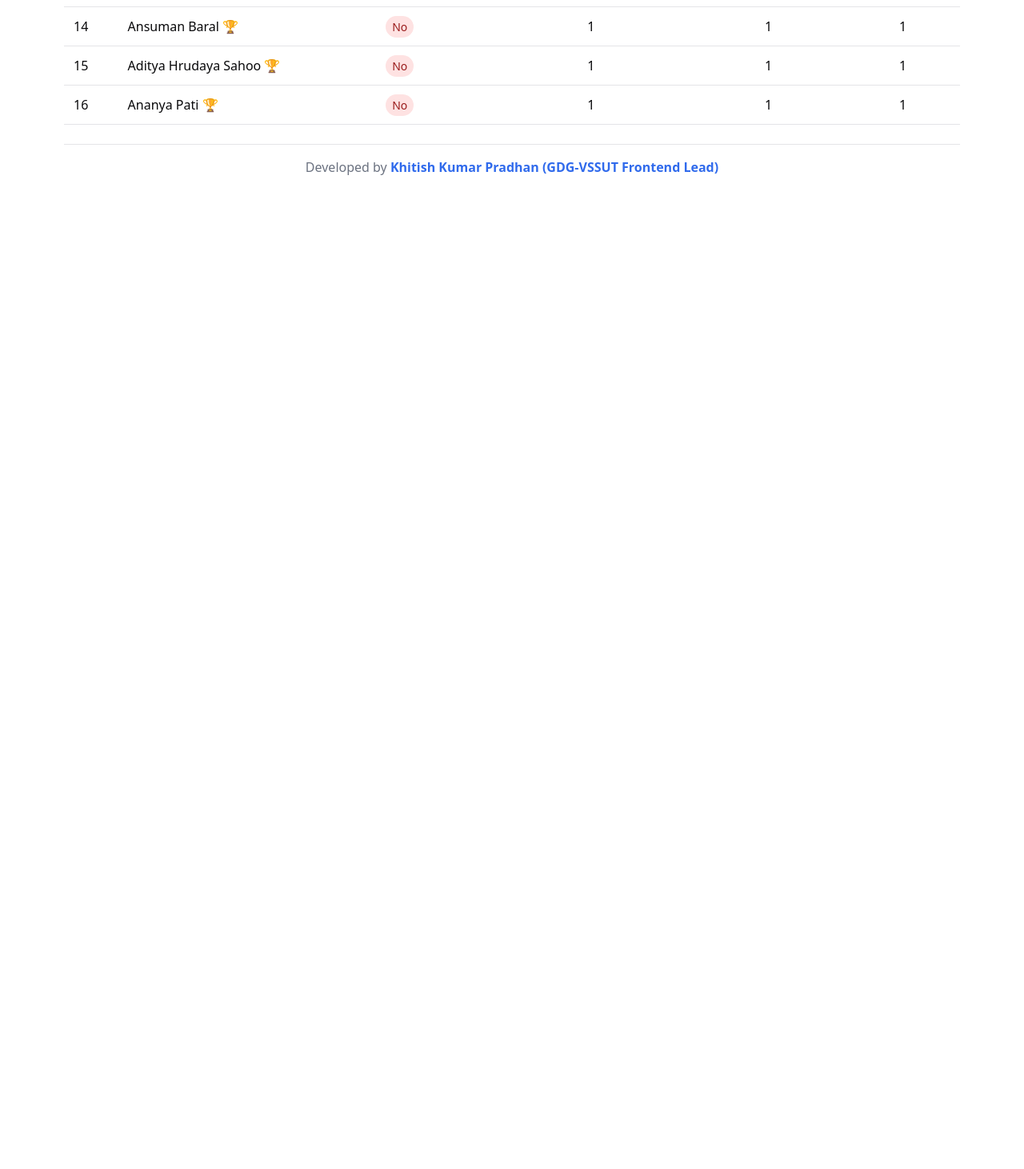
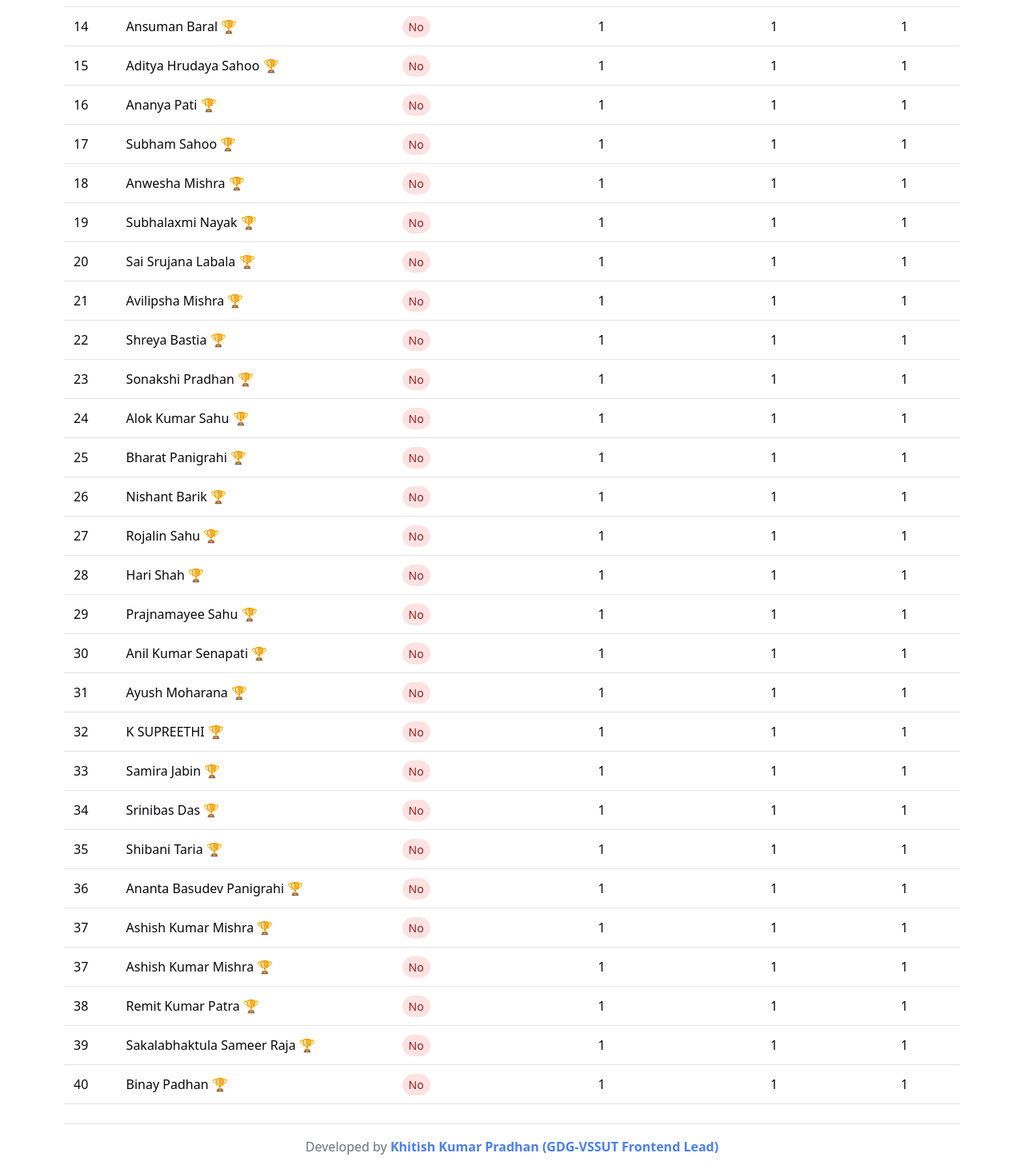
Before and after one commit to Khitishgithub/gdg_vssut_Leaderboard, a Next.js app: page / in a window 1280 px wide. Shown: the part 1190-2652 px from the top of the page at 80% size. Before the commit the page ends 1427 px from the top, so only its background shows below. Built offline with nearby package versions, Linux system fonts and the light colour scheme.

Commit message:
inforamtion updated

```diff
--- a/app/components/LeaderboardTemplate.tsx
+++ b/app/components/LeaderboardTemplate.tsx
@@ -301,7 +301,7 @@ const LeaderboardTemplate = () => {
                 <th className="p-3 text-left">Rank</th>
                 <th className="p-3 text-left">Name</th>
                 <th className="p-3 text-center">All Pathways Completed</th>
-                <th className="p-3 text-center">Prompt Design in Vertex AI</th>
+                <th className=" p-3 text-center">Prompt Design in Vertex AI</th>
                 <th className="p-3 text-center">Develop GenAI Apps</th>
                 <th className="p-3 text-center">Gen AI Arcade</th>
               </tr>
--- a/app/components/participantsData.ts
+++ b/app/components/participantsData.ts
@@ -136,4 +136,213 @@ export interface Participant {
       genAI: 1,
       arcade: 1,
     },
+    {
+      rank: 17,
+      name: "Subham sahoo",
+      allPathways: false,
+      promptDesign: 1,
+      genAI: 1,
+      arcade: 1,
+
+    },
+    {
+      rank: 18,
+      name: "Anwesha mishra",
+      allPathways: false,
+      promptDesign: 1,
+      genAI: 1,
+      arcade: 1,
+
+    },
+    {
+      rank: 19,
+      name: "Subhalaxmi Nayak",
+      allPathways: false,
+      promptDesign: 1,
+      genAI: 1,
+      arcade: 1,
+
+    },
+    {
+      rank: 20,
+      name: "Sai srujana labala",
+      allPathways: false,
+      promptDesign: 1,
+      genAI: 1,
+      arcade: 1,
+
+    },
+    {
+      rank: 21,
+      name: "Avilipsha Mishra",
+      allPathways: false,
+      promptDesign: 1,
+      genAI: 1,
+      arcade: 1,
+
+    },
+    {
+      rank: 22,
+      name: "Shreya Bastia",
+      allPathways: false,
+      promptDesign: 1,
+      genAI: 1,
+      arcade: 1,
+    },
+    {
+      rank: 23,
+      name: "Sonakshi Pradhan",
+      allPathways: false,
+      promptDesign: 1,
+      genAI: 1,
+      arcade: 1,
+    },
+    {
+      rank: 24,
+      name: "Alok kumar sahu",
+      allPathways: false,
+      promptDesign: 1,
+      genAI: 1,
+      arcade: 1,
+    },
+    {
+      rank: 25,
+      name: "Bharat Panigrahi",
+      allPathways: false,
+      promptDesign: 1,
+      genAI: 1,
+      arcade: 1,
+    },
+    {
+      rank: 26,
+      name: "Nishant Barik",
+      allPathways: false,
+      promptDesign: 1,
+      genAI: 1,
+      arcade: 1,
+    },
+    {
+      rank: 27,
+      name: "Rojalin sahu",
+      allPathways: false,
+      promptDesign: 1,
+      genAI: 1,
+      arcade: 1,
+    },
+    {
+      rank: 28,
+      name: "Hari Shah",
+      allPathways: false,
+      promptDesign: 1,
+      genAI: 1,
+      arcade: 1,
+    },
+    {
+      rank: 29,
+      name: "Prajnamayee Sahu",
+      allPathways: false,
+      promptDesign: 1,
+      genAI: 1,
+      arcade: 1,
+    },
+    {
+      rank: 30,
+      name: "Anil Kumar Senapati",
+      allPathways: false,
+      promptDesign: 1,
+      genAI: 1,
+      arcade: 1,
+    },
+    {
+      rank: 31,
+      name: "Ayush Moharana",
+      allPathways: false,
+      promptDesign: 1,
+      genAI: 1,
+      arcade: 1,
+    },
+    {
+      rank: 32,
+      name: "K SUPREETHI",
+      allPathways: false,
+      promptDesign: 1,
+      genAI: 1,
+      arcade: 1,
+    },
+    {
+      rank: 33,
+      name: "Samira Jabin",
+      allPathways: false,
+      promptDesign: 1,
+      genAI: 1,
+      arcade: 1,
+    },
+    {
+      rank: 34,
+      name: "Srinibas Das",
+      allPathways: false,
+      promptDesign: 1,
+      genAI: 1,
+      arcade: 1,
+    },
+    {
+      rank: 35,
+      name: "Shibani taria",
+      allPathways: false,
+      promptDesign: 1,
+      genAI: 1,
+      arcade: 1,
+    },
+    {
+      rank: 36,
+      name: "Ananta Basudev Panigrahi",
+      allPathways: false,
+      promptDesign: 1,
+      genAI: 1,
+      arcade: 1,
+    },
+    {
+      rank: 37,
+      name: "Ashish Kumar Mishra",
+      allPathways: false,
+      promptDesign: 1,
+      genAI: 1,
+      arcade: 1,
+    },
+    {
+      rank: 37,
+      name: "Ashish Kumar Mishra",
+      allPathways: false,
+      promptDesign: 1,
+      genAI: 1,
+      arcade: 1,
+    },
+    {
+      rank: 38,
+      name: "Remit Kumar Patra",
+      allPathways: false,
+      promptDesign: 1,
+      genAI: 1,
+      arcade: 1,
+    },
+    {
+      rank: 39,
+      name: "Sakalabhaktula Sameer Raja",
+      allPathways: false,
+      promptDesign: 1,
+      genAI: 1,
+      arcade: 1,
+    },
+    {
+      rank: 40,
+      name: "Binay Padhan",
+      allPathways: false,
+      promptDesign: 1,
+      genAI: 1,
+      arcade: 1,
+    },
+
+
+
+
   ];
```
